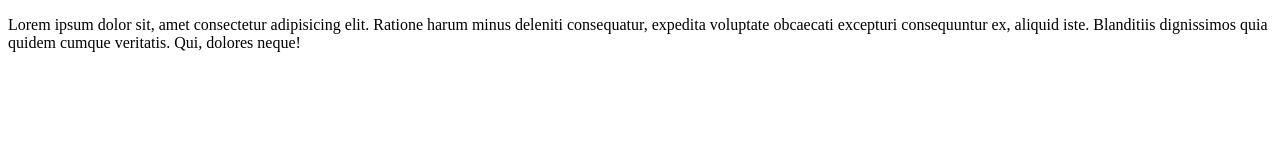
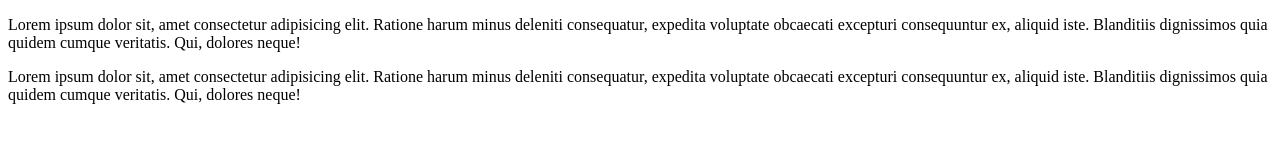
Before and after one commit to adrianoTestes/testandoGitGitHub, a plain HTML site: page index.html in a window 1280 px wide. Drawn offline with Linux system fonts and the light colour scheme.

Commit message:
Adicionado segundo parágrafo
adição remota pelo github

```diff
--- a/index.html
+++ b/index.html
@@ -8,5 +8,6 @@
 </head>
 <body>
     <p>Lorem ipsum dolor sit, amet consectetur adipisicing elit. Ratione harum minus deleniti consequatur, expedita voluptate obcaecati excepturi consequuntur ex, aliquid iste. Blanditiis dignissimos quia quidem cumque veritatis. Qui, dolores neque!</p>
+    <p>Lorem ipsum dolor sit, amet consectetur adipisicing elit. Ratione harum minus deleniti consequatur, expedita voluptate obcaecati excepturi consequuntur ex, aliquid iste. Blanditiis dignissimos quia quidem cumque veritatis. Qui, dolores neque!</p>
 </body>
 </html>
```
